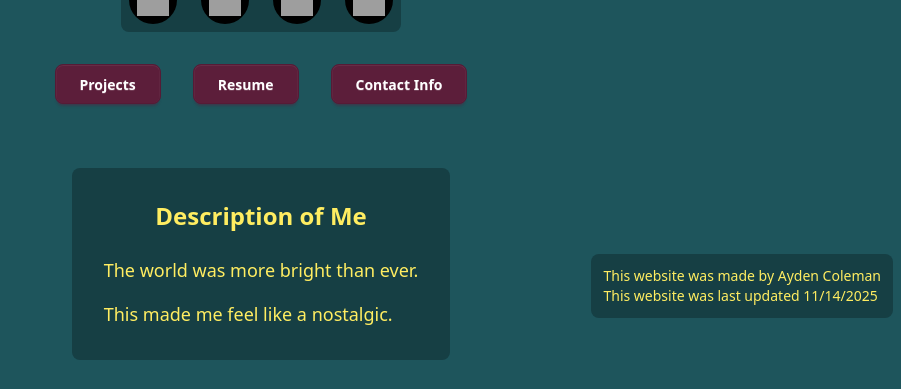
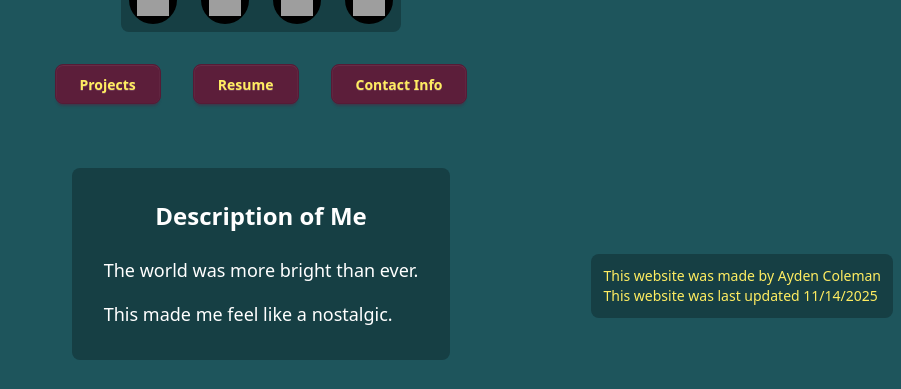
Before and after one commit to AtomicOutlaw/personal-portfolio, a React (Vite) app: page / in a window 1280 px wide. Shown: the part 474-863 px from the top of the page, without its empty margins (379-1280 px from the left). Built offline with nearby package versions, Linux system fonts and the light colour scheme; grey boxes are pictures that could not be loaded.

Commit message:
changed some colouring for the description, and changed all the buttons to have the proper yellow text

```diff
--- a/src/pages/main-page.jsx
+++ b/src/pages/main-page.jsx
@@ -36,18 +36,18 @@ export default function MainPage() {
             </div>
 
             <div className="flex justify-center gap-8 mb-16">
-                <Link to="/projects" className="btn btn-primary text-primary-content px-6 py-2">
+                <Link to="/projects" className="btn btn-primary text-base-content px-6 py-2">
                     Projects
                 </Link>
-                <Link to="/resume" className="btn btn-primary text-primary-content px-6 py-2">
+                <Link to="/resume" className="btn btn-primary text-base-content px-6 py-2">
                     Resume
                 </Link>
-                <button className="btn btn-primary text-primary-content px-6 py-2" onClick={() => setShowContact(!showContact)}>
+                <button className="btn btn-primary text-base-content px-6 py-2" onClick={() => setShowContact(!showContact)}>
                     {showContact ? 'Description' : 'Contact Info'}
                 </button>
             </div>
 
-            <div className="max-w-2xl mx-auto bg-base-200 p-8 rounded-lg">
+            <div className="max-w-2xl mx-auto bg-base-200 p-8 rounded-lg text-white">
                 {showContact ? (
                     <div>
                         <h3 className="text-2xl font-bold mb-6 text-center">Contact Info</h3>
--- a/src/pages/project-page.jsx
+++ b/src/pages/project-page.jsx
@@ -32,7 +32,7 @@ export default function ProjectPage() {
             <div className="max-w-6xl mx-auto">
                 <div className="flex items-start gap-6">
                     <div className="flex-shrink-0">
-                        <Link to="/" className="btn btn-primary text-primary-content">
+                        <Link to="/" className="btn btn-primary text-base-content">
                             Back
                         </Link>
                     </div>
@@ -76,10 +76,10 @@ export default function ProjectPage() {
                                                 </div>
 
                                                 <div className="flex justify-between mt-6 pt-4 border-t border-secondary-content border-opacity-20">
-                                                    <button className="btn btn-primary btn-sm text-primary-content">
+                                                    <button className="btn btn-primary btn-sm text-base-content">
                                                         Look at Project
                                                     </button>
-                                                    <button className="btn btn-primary btn-sm text-primary-content">
+                                                    <button className="btn btn-primary btn-sm text-base-content">
                                                         Project Code
                                                     </button>
                                                 </div>
--- a/src/pages/resume-page.jsx
+++ b/src/pages/resume-page.jsx
@@ -18,7 +18,7 @@ export default function ResumePage() {
             <div className="max-w-4xl mx-auto">
                 <div className="flex flex-col lg:flex-row items-start gap-6">
                     <div className="flex-shrink-0">
-                        <Link to="/" className="btn btn-primary text-primary-content">
+                        <Link to="/" className="btn btn-primary text-base-content">
                             Back
                         </Link>
                     </div>
@@ -30,7 +30,7 @@ export default function ResumePage() {
                     </div>
 
                     <div className="flex-shrink-0 self-end">
-                        <button className="btn btn-primary text-primary-content" onClick={handleDownload}>
+                        <button className="btn btn-primary text-base-content" onClick={handleDownload}>
                             Download
                         </button>
                     </div>
```
